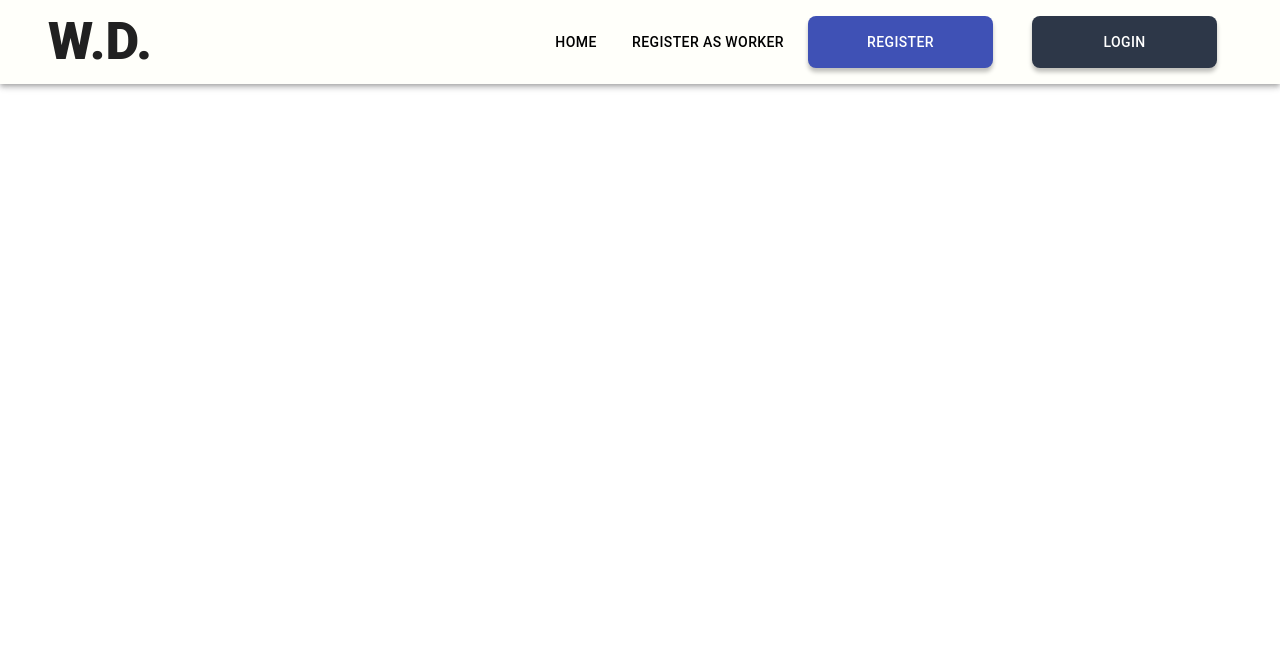
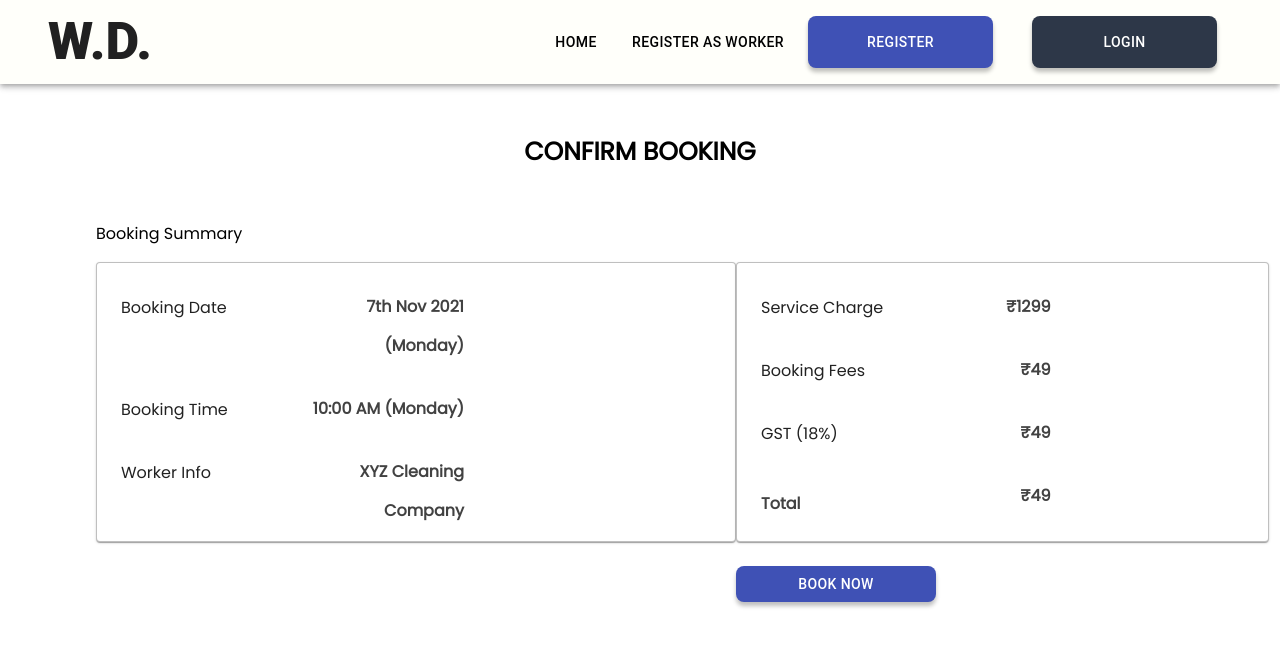
Before and after one commit to pesto-students/workersdeck-frontend-f2-delta, a React (Create React App) app: page /checkout/preview in a window 1280 px wide. Shown: the top 646 px of the page. Built offline with nearby package versions, Linux system fonts and the light colour scheme.

Commit message:
update code

```diff
--- a/src/App.js
+++ b/src/App.js
@@ -10,6 +10,8 @@ import SelectAddress from "./pages/SelectAddress";
 import NewAddress from "./pages/NewAddress";
 import Booking from "./pages/Booking";
 import ServicesList from "./pages/ServiceList";
+import BookingConfirmation from "./pages/BookingConfirmation";
+import ThankYou from './pages/ThankYou';
 import { Routes, Route } from "react-router-dom";
 
 function App() {
@@ -29,6 +31,8 @@ function App() {
           <Route  path="/checkout/select-address" element={<SelectAddress />} />
           <Route exact path="/checkout/new-address" element={<NewAddress />} />
           <Route exact path="/checkout/avaibility" element={<Booking />} />
+          <Route exact path="/checkout/preview" element={<BookingConfirmation />} />
+          <Route exact path="/checkout/booked" element={<ThankYou />} />
         </Routes>
       </main>
     </div>
--- a/src/components/style.js
+++ b/src/components/style.js
@@ -112,6 +112,12 @@ const customStyle = makeStyles({
     borderRadius: "8px !important",
     height: "246px",
   },
+  CheckoutCard:{
+    background: "#FFFFFF",
+  border: '1px solid rgba(0, 0, 0, 0.25)',
+  boxSizing: 'border-box',
+  height: '280px',
+  }
 });
 
 export default customStyle;
--- /dev/null
+++ b/src/pages/BookingConfirmation.js
@@ -0,0 +1,102 @@
+import React from "react";
+import {
+  Box,
+  Grid,
+  Button,
+  Container,
+  Typography,
+  Card
+
+} from "@mui/material";
+import { Link } from "react-router-dom";
+import "./Page.css";
+import customStyle from "../components/style";
+
+const style = {
+    maxWidth: 360,
+  };
+
+function BookingConfirmation () {
+
+    const classes = customStyle();
+    return(
+    <>
+     <Grid item container>
+        <Grid item xs={12} md={12} mt={2}>
+          {/* Page Title */}
+          <Box xs={12} md={12} mb={2}>
+            <h4 className="address-head" sx={style}>
+              CONFIRM BOOKING
+            </h4>
+          </Box>
+          {/* Page Title End */}
+        </Grid>
+        {/* End Page TITLE GRID */}
+        <Grid item container>
+
+        <Grid sm={12} xs={12} md={12} lg={12} item mt={2} pl={12}>
+            Booking Summary
+        </Grid>
+
+        <Grid sm={12} xs={12} md={6} lg={6}  mt={2} item ml={12}>
+    <Card
+      lg={12}
+      sm={12}
+      className={classes.CheckoutCard}
+      >
+        <Grid item container>
+        <Grid sm={3} xs={12} md={3} lg={3} item mt={4} ml={3} >Booking Date</Grid>
+        <Grid sm={3} xs={12} md={3} lg={3} item mt={3} ml={3} className={'wd-pages-summary-h1'}>7th Nov 2021 (Monday)</Grid>
+        </Grid>
+        <Grid item container>
+        <Grid sm={3} xs={12} md={3} lg={3} item mt={4} ml={3} >Booking Time</Grid>
+        <Grid sm={3} xs={12} md={3} lg={3} item mt={3} ml={3} className={'wd-pages-summary-h1'}>10:00 AM (Monday)</Grid>
+        </Grid>
+        <Grid item container>
+        <Grid sm={3} xs={12} md={3} lg={3} item mt={4} ml={3} >Worker Info</Grid>
+        <Grid sm={3} xs={12} md={3} lg={3} item mt={3} ml={3} className={'wd-pages-summary-h1'}>XYZ Cleaning Company</Grid>
+        </Grid>
+    </Card>
+
+  </Grid>
+  {/* total */}
+  <Grid sm={12} xs={12} md={5} lg={5}  mt={2} item >
+    <Card
+      lg={12}
+      sm={12}
+      className={classes.CheckoutCard}
+      >
+        <Grid item container>
+        <Grid sm={3} xs={12} md={3} lg={3} item mt={4} ml={3} >Service Charge</Grid>
+        <Grid sm={3} xs={12} md={3} lg={3} item mt={3} ml={3} className={'wd-pages-summary-h1'}>₹1299</Grid>
+        </Grid>
+        <Grid item container>
+        <Grid sm={3} xs={12} md={3} lg={3} item mt={4} ml={3} >Booking Fees</Grid>
+        <Grid sm={3} xs={12} md={3} lg={3} item mt={3} ml={3} className={'wd-pages-summary-h1'}>₹49</Grid>
+        </Grid>
+        <Grid item container>
+        <Grid sm={3} xs={12} md={3} lg={3} item mt={4} ml={3} >GST (18%)</Grid>
+        <Grid sm={3} xs={12} md={3} lg={3} item mt={3} ml={3} className={'wd-pages-summary-h1'}>₹49</Grid>
+        </Grid>
+        <Grid item container>
+        <Grid sm={3} xs={12} md={3} lg={3} item mt={4} ml={3} className={'wd-pages-summary-h1'} style={{textAlign:'left'}}>Total</Grid>
+        <Grid sm={3} xs={12} md={3} lg={3} item mt={3} ml={3} className={'wd-pages-summary-h1'}>₹49</Grid>
+        </Grid>
+    </Card>
+    <Grid container direction="column" alignItems="right" justify="right" mt={3}>
+        <Button variant="contained" className={"wd-pages-card-view-btn"} style={{
+            maxWidth:"200px",
+        }}>
+              Book Now
+        </Button>
+        </Grid>
+  </Grid>
+  {/* total end */}
+        </Grid>
+
+        </Grid>
+    </>
+    )
+}
+
+export default BookingConfirmation;
--- a/src/pages/Page.css
+++ b/src/pages/Page.css
@@ -279,3 +279,14 @@ color: #000000;
 box-shadow: 0px 4px 4px rgba(0, 0, 0, 0.25) !important;
 border-radius: 8px !important;
 }
+
+.wd-pages-summary-h1{
+  font-family: Poppins;
+font-style: normal;
+font-weight: 600 !important;
+font-size: 16px !important;
+line-height: 39px;
+text-align: right;
+color: #424242;
+
+}
--- /dev/null
+++ b/src/pages/ThankYou.js
@@ -0,0 +1,44 @@
+import React, { useState } from "react";
+import "./Page.css";
+import { Box, Grid, Card, Button, Container, TextField } from "@mui/material";
+import customStyle from "../components/style";
+import successImg from "../assets/success.png";
+
+
+function ThankYou () {
+    const classes = customStyle();
+    return(
+        <>
+         <Grid item container>
+        <Grid item xs={12} md={12} mt={2} container justifyContent="center">
+          {/* Page Title */}
+          <Box
+        component="img"
+        sx={{
+          height: 190,
+          width: 190,
+          maxHeight: { xs: 190, md: 190 },
+          maxWidth: { xs: 190, md: 190 },
+        }}
+        style={{
+            textAlign:"center"
+        }}
+        src={successImg}
+      />
+        </Grid>
+        <Grid item xs={12} md={12} mt={2} container justifyContent="center">
+        <h4 className="wd-checkout-text" >
+        Your request placed successfully. Booking id is #1234567890. Thank you.
+        </h4>
+        center
+        </Grid>
+       {/*  */}
+
+       {/*  */}
+        </Grid>
+        </>
+    )
+
+}
+
+export default ThankYou;
```
Also changed, not shown: src/routes.js (added, +25 -0 lines), src/assets/success.png (added).
